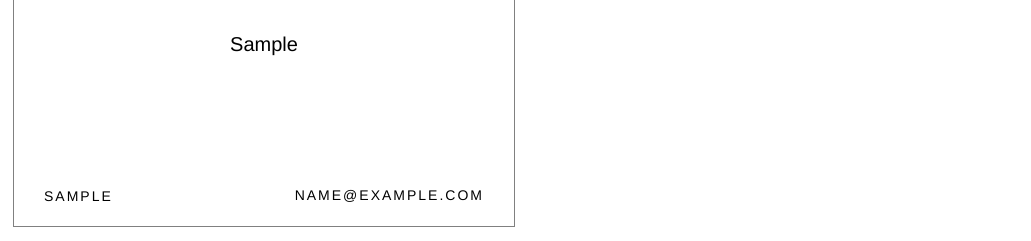
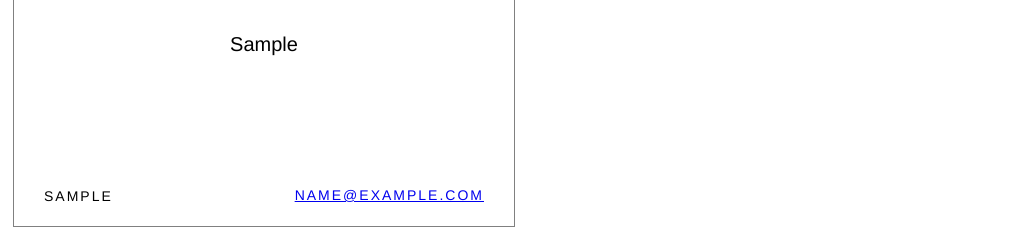
Before and after one commit to vsagrista/business_card_builder, a plain HTML site: page index.html in a window 1280 px wide. Both pictures are taken after typing "Sample", "Sample", "Sample", "name@example.com" into the empty fields and a click on the button "Submit". Shown: the part 291-532 px from the top of the page, without its empty margins (0-1031 px from the left). Drawn offline with nearby package versions, Linux system fonts and the light colour scheme.

Commit message:
Third iteration, made email tag mailto: for user email

```diff
--- a/index.html
+++ b/index.html
@@ -100,7 +100,7 @@
         $("#name").text(name)
         $("#job-title").text(job)
         $("#phone").text(phone)
-        $("#email").text(email)
+        $("#email").html("<a href='mailto:"+email+"'>"+email+"</a")
 
 
         // your code for creating the business card goes here
```
